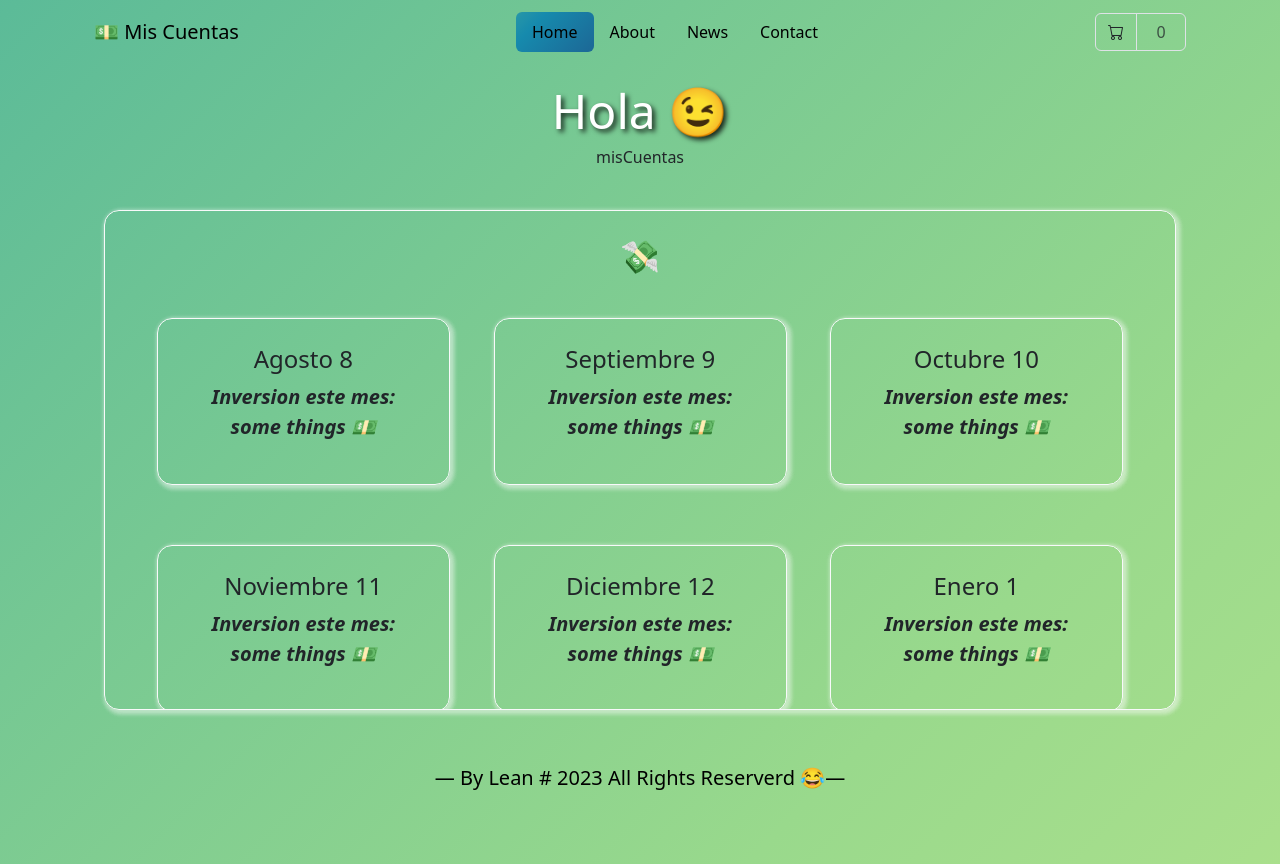
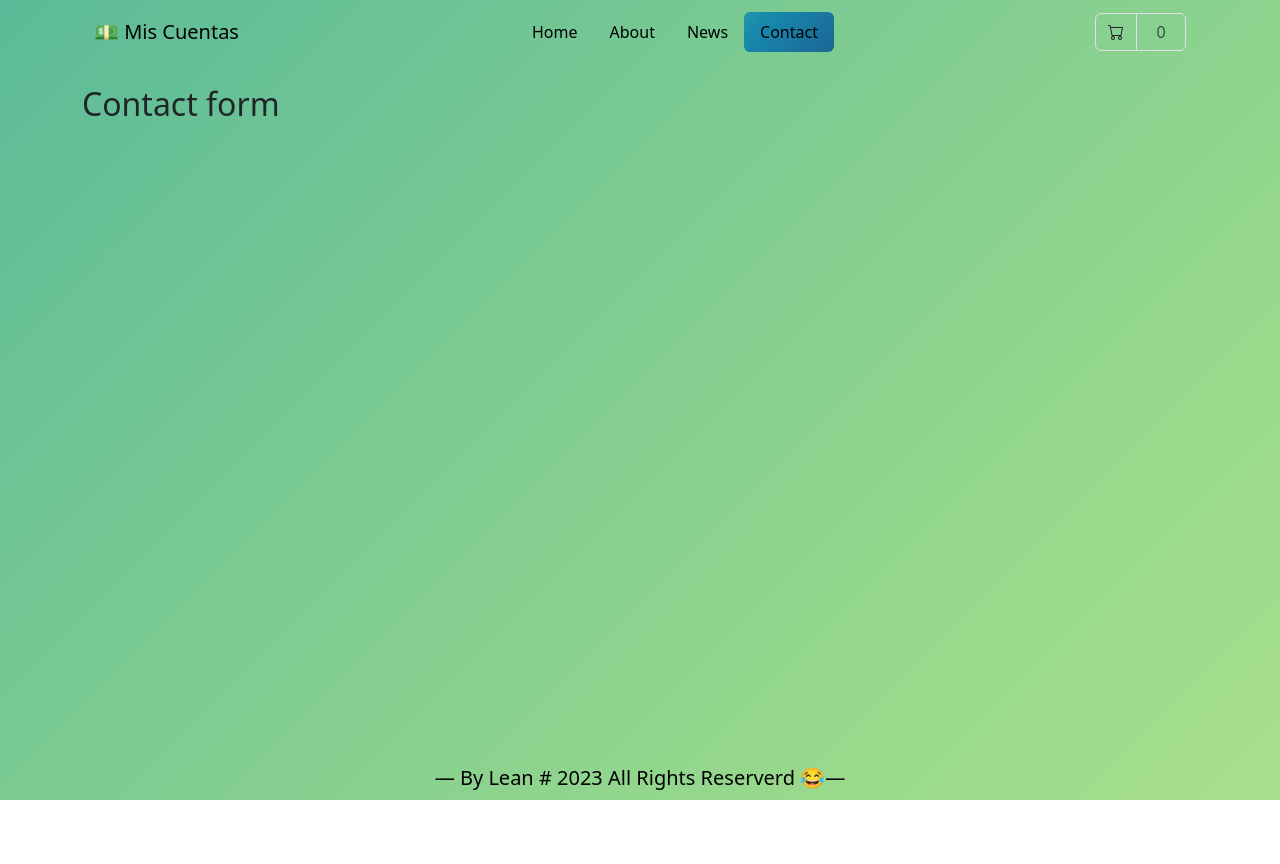
Before and after one commit to leoroan/CoderHouse-React-Proyect, a React (Vite) app: page /Contact in a window 1280 px wide. After the commit the page ends 800 px from the top, so only its background shows below. Built offline with nearby package versions, Linux system fonts and the light colour scheme.

Commit message:
Preparando 2da entrega -routers

```diff
--- a/package.json
+++ b/package.json
@@ -11,7 +11,8 @@
   },
   "dependencies": {
     "react": "^18.2.0",
-    "react-dom": "^18.2.0"
+    "react-dom": "^18.2.0",
+    "react-router-dom": "^6.15.0"
   },
   "devDependencies": {
     "@types/react": "^18.2.15",
--- a/src/App.jsx
+++ b/src/App.jsx
@@ -1,9 +1,13 @@
+import { BrowserRouter, Routes, Route } from 'react-router-dom'
 import Navbar from './components/Navbar/Navbar'
 import Footer from './components/Footer/Footer'
 import MainBox from './components/MainBox/MainBox'
-import Header from './components/Header/Header'
-import useMisMeses from './components/Hooks/useMisMeses';
+import useMisMeses from './components/Hooks/useMisMeses'
+import About from './components/About/About'
+import News from './components/News/News'
+import Contact from './components/Contact/Contact'
 import { useEffect } from 'react';
+
 
 export default function App() {
   const { misMeses, agregarMes } = useMisMeses([]);
@@ -29,11 +33,11 @@ export default function App() {
     ];
     const fechaActual = new Date();
     for (let i = 0; i < 12; i++) {
-      const mes = fechaActual.getMonth() + 1; // Sumamos 1 para obtener el mes correcto (0 = enero)
+      const mes = fechaActual.getMonth() + 1;
       const nombreMes = nombresMeses[mes - 1];
       let unMes = new Mes(mes, nombreMes, fechaActual.getFullYear())
       handleAgregarMes(unMes);
-      fechaActual.setMonth(fechaActual.getMonth() + 1); // Avanzamos al siguiente mes
+      fechaActual.setMonth(fechaActual.getMonth() + 1);
     }
   };
 
@@ -43,16 +47,16 @@ export default function App() {
 
   return (
     <>
-      <Navbar />
-      <div className="d-flex flex-column justify-content-center vh-100">
-        <div className="d-flex flex-column justify-content-center w-100 h-100">
-          <div className="cuerpoPpal w-100 h-100">
-            <Header />
-            <MainBox misMeses={misMeses} />
-          </div>
-        </div>
+      <BrowserRouter>
+        <Navbar />
+        <Routes>
+          <Route path='/' element={<MainBox misMeses={misMeses} />} />
+          <Route path='/About' element={<About />} />
+          <Route path='/News' element={<News />} />
+          <Route path='/Contact' element={<Contact />} />
+        </Routes>
         <Footer copy="All Rights Reserverd 😂" />
-      </div>
+      </BrowserRouter>
     </>
   )
 }
--- /dev/null
+++ b/src/components/About/About.jsx
@@ -0,0 +1,10 @@
+import React from 'react'
+
+export default (props) => {
+
+  return (
+    <div>
+      <h1>About Me</h1>
+    </div>
+  )
+}
--- /dev/null
+++ b/src/components/Contact/Contact.jsx
@@ -0,0 +1,10 @@
+import React from 'react'
+
+export default (props) => {
+
+  return (
+    <div>
+      <h1> Contact form </h1>
+    </div>
+  )
+}
--- a/src/components/MainBox/MainBox.jsx
+++ b/src/components/MainBox/MainBox.jsx
@@ -1,15 +1,14 @@
-import React, { useState, useEffect } from 'react';
 import Cards from '../Cards/Cards';
-import useMisMeses from '../Hooks/useMisMeses';
+import Header from '../Header/Header';
 
+export default (props) => {
+  const { misMeses } = props;
+  return (
+    <div className="d-flex flex-column justify-content-center vh-100">
+      <div className="d-flex flex-column justify-content-center w-100 h-100">
+        <div className="cuerpoPpal w-100 h-100">
+          <Header />
 
-const MainBox = props => {
-  const { misMeses } = props;
-
-
-
-  return (
-    /* <!-- MAIN BOX START --> */
           <div className="container text-center" id="mainBox">
 
             {/* / MODAL START */}
@@ -28,12 +27,6 @@ const MainBox = props => {
                     <div id="cardMes" className="row justify-content-md-center">
 
                       {/* <!-- AQUI SE GENERAN LAS CARDS --> */}
-                {/* {meses.map((mes, id,) => (
-                  <Cards key={id} mes={mes}/>
-                ))} */}
-                {/* {meses.map((mes, id,) => (
-                  <Cards key={id} mes={mes}/>
-                ))} */}
                       {misMeses && misMeses.length > 0 ? (
                         // Verifica si misMeses existe y no está vacío antes de mapearlo
                         misMeses.map((mes, id) => (
@@ -51,9 +44,9 @@ const MainBox = props => {
             </div>
             {/* /* A CARD END */}
           </div>
-    /* <!-- MAIN BOX END --> */
+        </div>
+      </div>
+
+    </div>
   )
 }
-
-
-export default MainBox
--- a/src/components/Navbar/Navbar.jsx
+++ b/src/components/Navbar/Navbar.jsx
@@ -1,4 +1,5 @@
 import React from 'react'
+import { Link, NavLink } from 'react-router-dom'
 import CartWidget from './CartWidget/CartWidget'
 
 const Navbar = () => {
@@ -7,21 +8,26 @@ const Navbar = () => {
       <div className="container">
         <nav className="navbar">
           <span className="navbar-brand mb-0 h1"> 💵 Mis Cuentas </span>
+
           <ul className="nav nav-pills nav-fill">
             <li className="nav-item">
-              <a className="nav-link active" aria-current="page" href="#">Home</a>
+              {/* <a className="nav-link active" aria-current="page" href="/">Home</a> */}
+              <NavLink className={({ isActive }) => isActive ? 'nav-link active' : 'nav-link'} to={'/'}> Home </NavLink>
             </li>
             <li className="nav-item">
-              <a className="nav-link" href="#">About</a>
+              {/* <a className="nav-link" href="/About">About</a> */}
+              <NavLink className={({ isActive }) => isActive ? 'nav-link active' : 'nav-link'} to={'/About'}> About </NavLink>
             </li>
             <li className="nav-item">
-              <a className="nav-link disabled" href="#">News</a>
+              {/* <a className="nav-link disabled" href="#">News</a> */}
+              <NavLink className={({ isActive }) => isActive ? 'nav-link active' : 'nav-link'} to={'/News'}> News </NavLink>
             </li>
             <li className="nav-item">
-              <a className="nav-link ">Contact</a>
+              {/* <a className="nav-link ">Contact</a> */}
+              <NavLink className={({ isActive }) => isActive ? 'nav-link active' : 'nav-link'} to={'/Contact'}> Contact </NavLink>
             </li>
           </ul>
-          <CartWidget cartIcon="bi bi-cart"/>
+          <CartWidget cartIcon="bi bi-cart" />
         </nav >
       </div>
     </>
--- /dev/null
+++ b/src/components/News/News.jsx
@@ -0,0 +1,10 @@
+import React from 'react'
+
+export default (props) => {
+
+  return (
+    <div>
+      <h1> News! </h1>
+    </div>
+  )
+}
--- a/src/main.jsx
+++ b/src/main.jsx
@@ -1,6 +1,7 @@
 import React from 'react'
 import ReactDOM from 'react-dom/client'
 import App from './App.jsx'
+import { BrowserRouter, Routes, Route } from 'react-router-dom'
 import './index.css'
 
 ReactDOM.createRoot(document.getElementById('root')).render(
```
Also changed, not shown: src/components/Cards/Cards.jsx (+2 -6 lines), 2 other files (tests, documents, lock files or other folders). Lines whose indentation alone changed are shown as unchanged.
